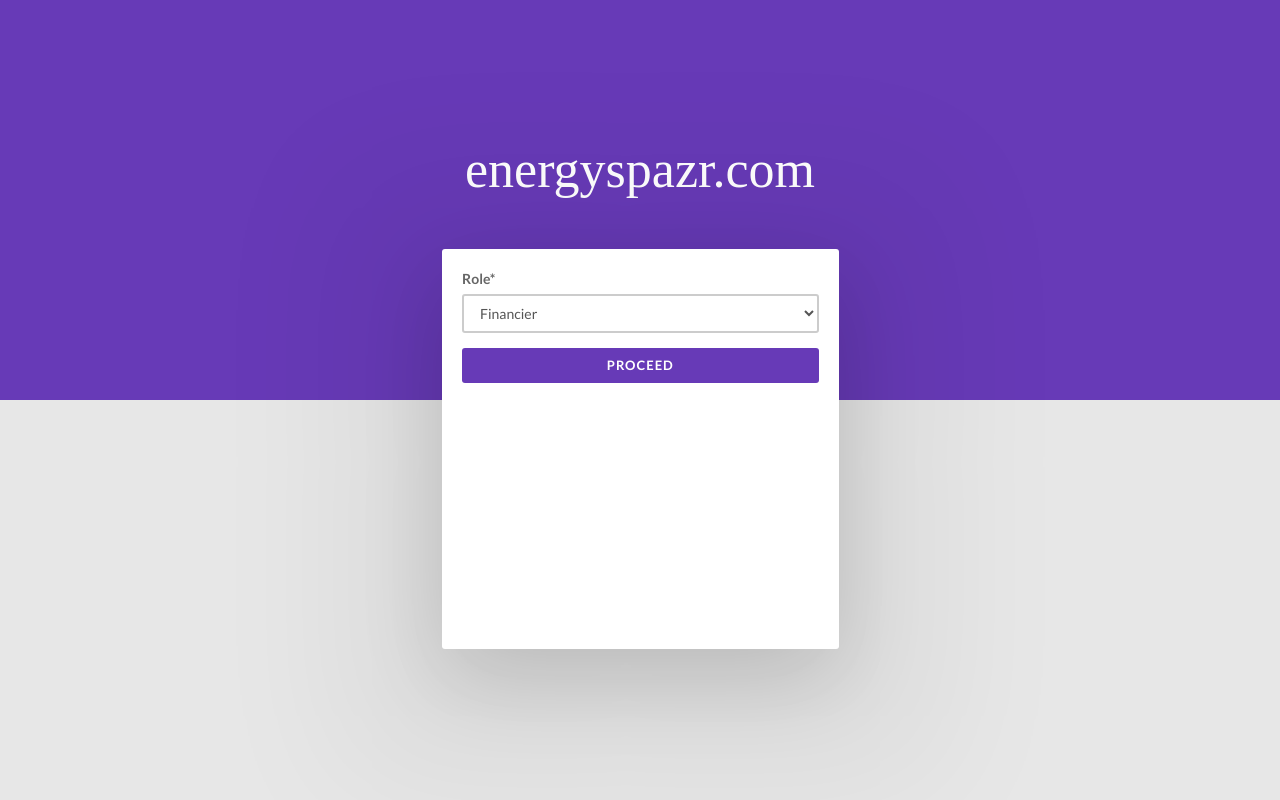
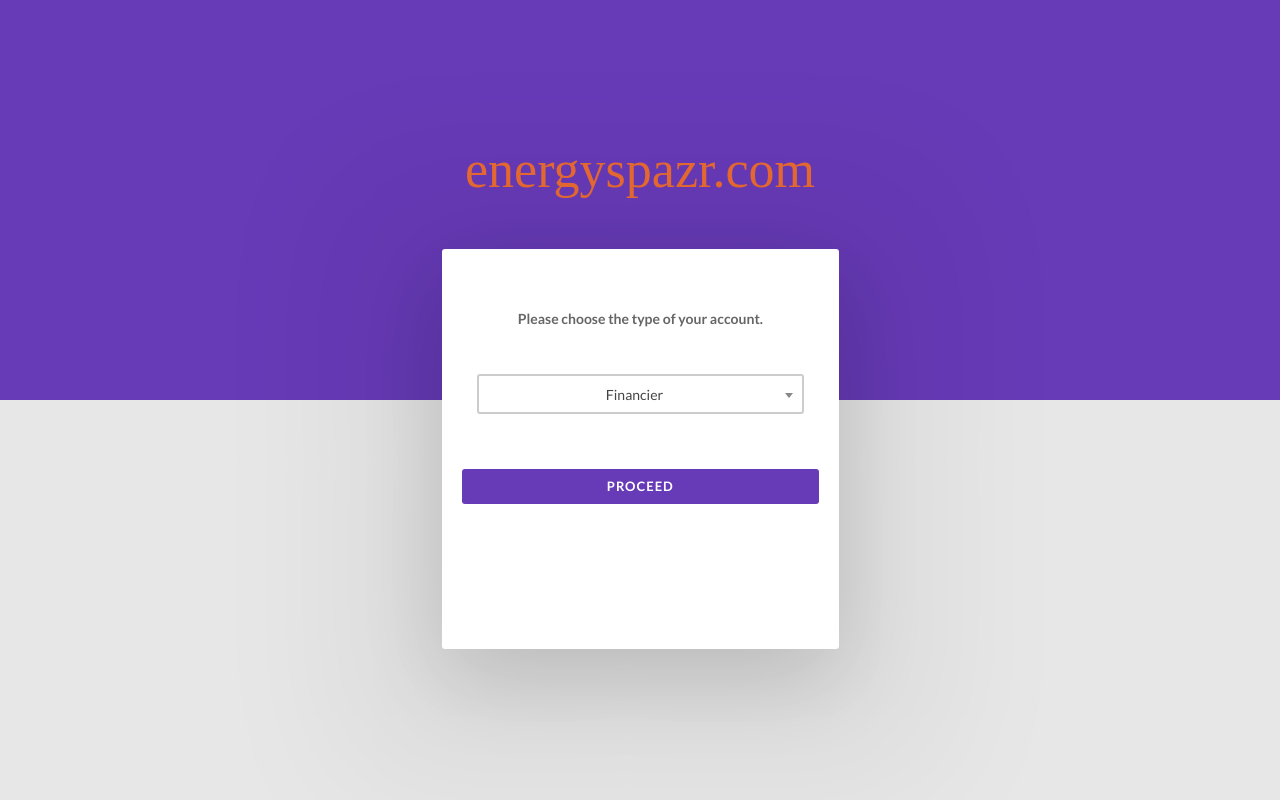
Before and after one commit to datawizzards-za/energyspazr, a Django app: page /app/user_roles/ in a window 1280 px wide. Run offline with Django 3.2, Linux system fonts and the light colour scheme; the visitor is signed in with stand-in values (Sample User, id 1); data comes from the database, SQL or seed files in the repository; some libraries are stand-ins or nearby versions.

```diff
--- a/app/forms.py
+++ b/app/forms.py
@@ -186,7 +186,7 @@ class FinancierUpdateAccountForm(ModelForm):
          Div(
              Div(
                  Field('province', css_class='form-control text-center ',
-                       placeholder='Provice'), css_class='col-md-6'
+                       placeholder='Provice'), css_class='col-md-6 text-center'
              ),
              Div(
                  Field('city', css_class='form-control text-center ',
@@ -465,7 +465,8 @@ class GeyserOrderForm(forms.Form):
                 css_class='col-md-4'
                 ),
             Div(
-                FormActions(Submit('login', 'PROCEED', css_class='btn btn-primary btn-block')),
+                HTML("<a class='btn btn-success btn-block icon-btn' \
+                 href='{% url 'client-info' %}'> Proceed </a>"),
                 css_class='col-md-4'
                 ),
             css_class='card-footer'
@@ -483,9 +484,18 @@ class UserRoleForm(forms.Form):
 
     helper = FormHelper()
     helper.form_method = 'POST'
+    helper.form_show_labels = False
     helper.form_id = 'role_form'
     helper.layout = Layout(
-        'role',
+        HTML("<label class='control-label col-md-12 text-center'> \
+            Please choose the type of your account. \
+            </label>"),
+        Div(
+            HTML("<br /> <br />"), css_class='col-md-12'),
+        Div(
+            Field('role'), css_class='col-md-12 text-center'),
+        Div(
+            HTML("<br /> <br />"), css_class='col-md-12'),
         Div(
             FormActions(Submit('proceed', 'PROCEED',
                                css_class='btn btn-primary btn-block')),
--- a/app/models.py
+++ b/app/models.py
@@ -22,15 +22,15 @@ class UserRole(models.Model):
 class Client(models.Model):
     user = models.OneToOneField(User, on_delete=models.CASCADE)
     contact_number = models.CharField(max_length=40)
-    physical_address = models.OneToOneField(PhysicalAddress,
-                                            on_delete=models.CASCADE)
-    role = models.OneToOneField(UserRole, on_delete=models.CASCADE, null=True)
+    physical_address = models.OneToOneField(PhysicalAddress, \
+    on_delete=models.CASCADE)
 
 
 class Financier(Client):
     company_name = models.CharField(max_length=30)
     company_reg = models.CharField(max_length=40)
     web_address = models.URLField(null=True)
+    role = models.OneToOneField(UserRole, on_delete=models.CASCADE, null=True)
 
 
 class Service(models.Model):
--- a/app/static/home/css/component.css
+++ b/app/static/home/css/component.css
@@ -136,7 +136,7 @@ html, body, .perspective {
 .outer-nav a {
         border: none;
 	padding: 19px;
-	background: #5e35a8;
+	background: #e86a32;
 	color: #fff;
 	font-family: 'Lato', Calibri, Arial, sans-serif;
 	letter-spacing: 1px;
@@ -148,7 +148,7 @@ html, body, .perspective {
 	font-weight: 300;
 	outline: none;
         font-size: 10px;
-	background: #5e35a8;
+	background: #e86a32;
         align-items: flex-start;
         text-align: center;
 }
--- a/app/static/home/css/demo.css
+++ b/app/static/home/css/demo.css
@@ -153,7 +153,7 @@ a:hover, a:focus {
 button {
 	border: none;
 	padding: 0.6em 1.2em;
-	background: #5e35a8;
+	background: #e86a32;
 	color: #fff;
 	font-family: 'Lato', Calibri, Arial, sans-serif;
 	letter-spacing: 1px;
@@ -164,7 +164,7 @@ button {
 	border-radius: 35px;
 	font-weight: 500;
 	outline: none;
-	background: #5e35a8;
+	background: #e86a32;
         align-items: flex-start;
         text-align: center;
 }
--- a/app/templates/app/client_order.html
+++ b/app/templates/app/client_order.html
@@ -2,14 +2,16 @@
 {% block content %}
 <section class="login-content">
     <div class="logo">
-        <h1>energyspazr.com</h1>
+        <h1>
+          <a href="{% url 'home' %}"> energyspazr.com</a>
+        </h1>
     </div>
     <div class="col-md-6 animated zoomIn">
         <div class="card login-box">
             <form  method="post" >
                 <input type='hidden' name='csrfmiddlewaretoken' value='l5wFnj3kNadfiQyXVbFF4L9DGnfQUrT9X2tP2tV7zV5nMNwELRCbTtJjJ8yrTmIP' />
                 <h3 class="login-head">
-                    LET'S COMPLETE YOUR ORDER
+                    Let's complete your order.
                 </h3>
                 <div class="row mb-20" >
                     <div class="col-md-6" >
--- a/app/templates/app/user_roles_form.html
+++ b/app/templates/app/user_roles_form.html
@@ -5,15 +5,26 @@
 {% block content %}
 <section class="login-content">
     <div class="logo">
-        <h1>energyspazr.com</h1>
+        <h1>
+          <a href="{% url 'home' %}"> energyspazr.com</a>
+        </h1>
     </div>
     <div class="col-md-4 animated zoomIn">
         <div class="card login-box">
+            <br /><br />
             {% crispy form %}
         </div>
     </div>
 </section>
 {% endblock %}
+{% block extrajs %}
+{% load staticfiles %}
+<script type="text/javascript" src="{% static 'app/js/plugins/select2.min.js' %}"></script>
+<script type="text/javascript" src="{% static 'app/js/plugins/bootstrap-datepicker.min.js' %}"></script>
+<script type="text/javascript">
+    $('#id_role').select2();
+</script>
+{% endblock%}
 
 {% comment %}
 **registration/registration_form.html**
--- a/app/templates/home/index.html
+++ b/app/templates/home/index.html
@@ -56,7 +56,7 @@
         </div><!-- /container -->
         <nav class="outer-nav right vertical">
             <a href="{% url 'home' %}" class="hvr-pop">Home</a>
-            <a href="{% url 'our_products' %}" class="hvr-pop">Products</a>
+            <a href="{% url 'our-products' %}" class="hvr-pop">Products</a>
             <a href="#" class="hvr-pop">Get Finance</a>
             <a href="{% url 'signup' %}" class="hvr-pop">Create Account</a>
             <a href="{% url 'signin' %}" class="hvr-pop">Login</a>
--- a/app/urls.py
+++ b/app/urls.py
@@ -35,7 +35,7 @@ urlpatterns = [
     url(r'^products/pvt/', PVT.as_view(), name='pvt'),
     url(r'^pvt-order/', OrderPVTSystem.as_view(), name='pvt-order'),
     url(r'^geyser-order/', OrderGeyser.as_view(), name='geyser-order'),
-    url(r'^products/geyser/', SolarGeyser.as_view(), name='geyser'),
+    url(r'^client-info/', ClientOrder.as_view(), name='client-info'),
     url(r'^products/component/', SolarComponent.as_view(), name='component'),
     url(r'^register/', Register.as_view(), name='register'),
     url(r'^order/', ClientOrder.as_view(), name='order'),
```
Also changed, not shown: app/templates/registration/financier_update_account.html (+9 -2 lines).
